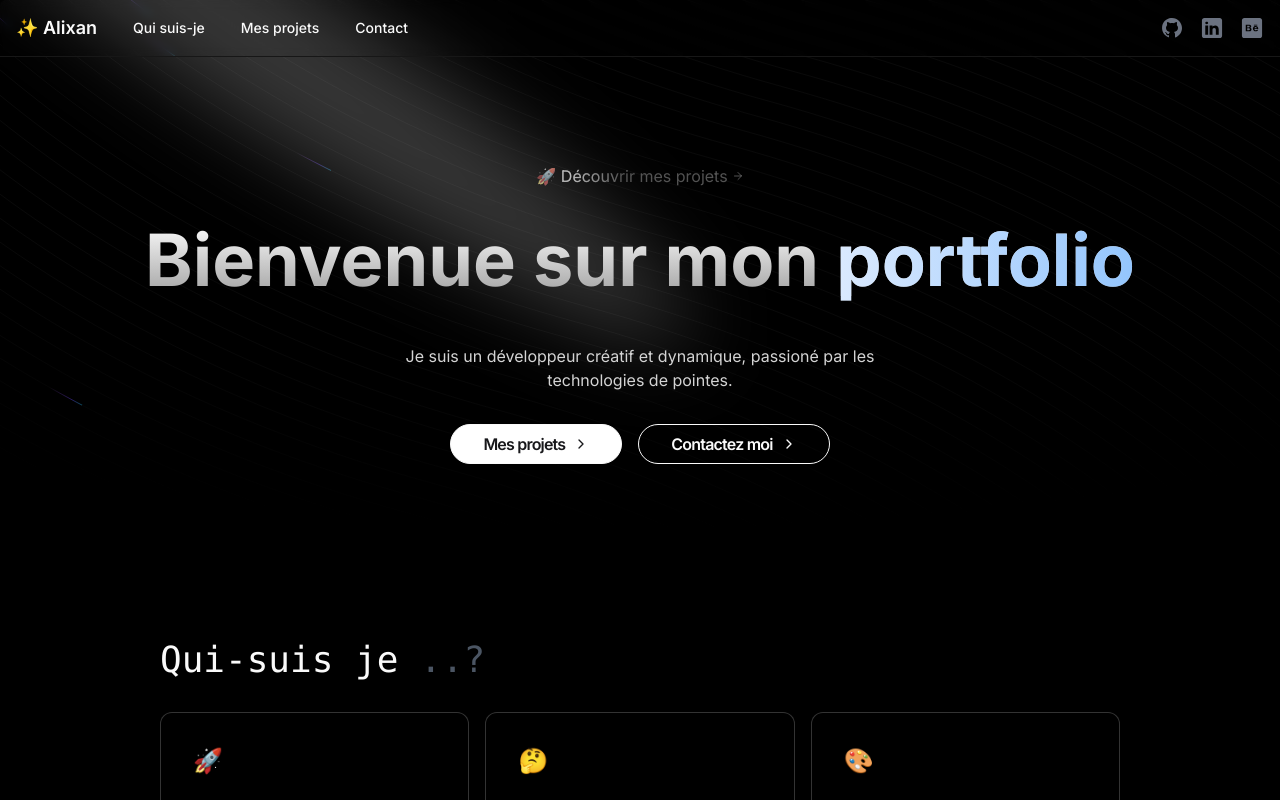
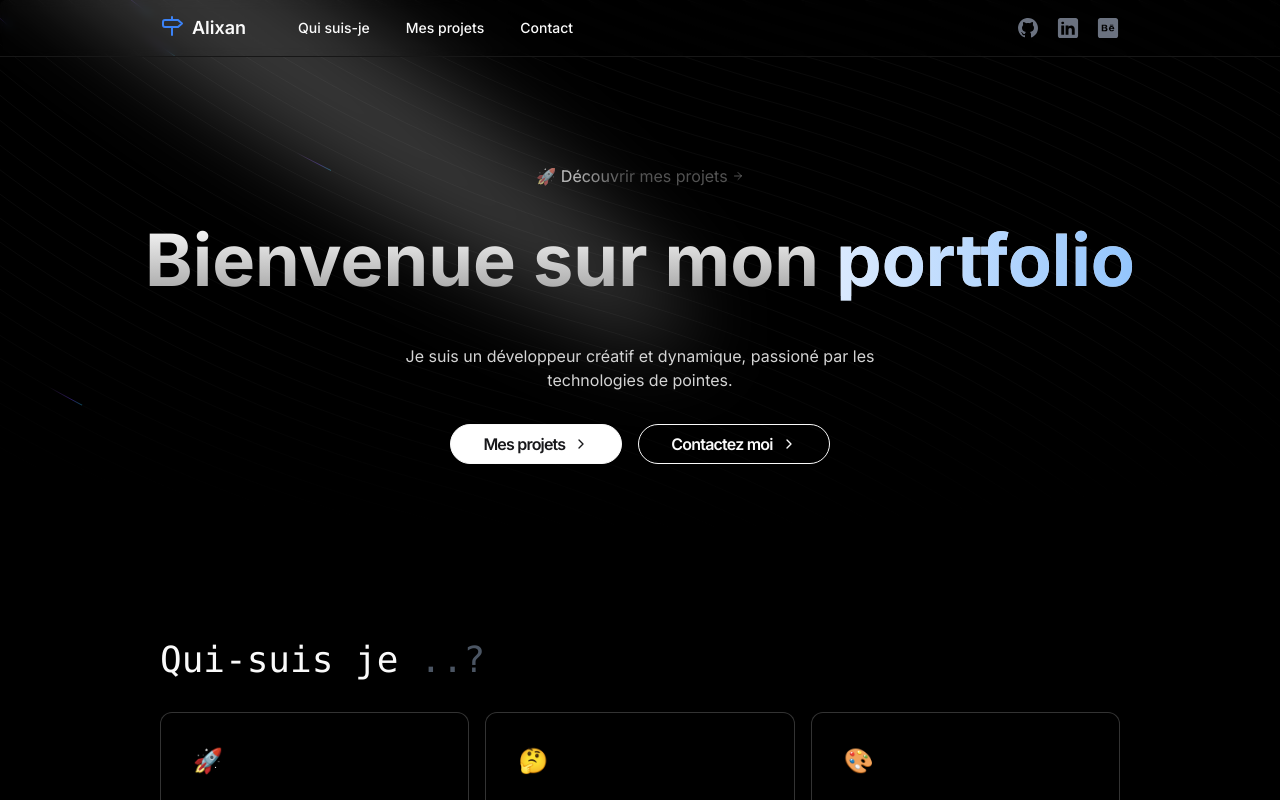
Before and after one commit to Alixanb/portfolio-temp, a Next.js app: page / in a window 1280 px wide. Shown: the top 800 px of the page. Built offline with nearby package versions, Linux system fonts and the light colour scheme.

Commit message:
fix: nav; chore: responsive

```diff
--- a/app/layout.tsx
+++ b/app/layout.tsx
@@ -61,7 +61,9 @@ export default function RootLayout({
 }>) {
   return (
     <html lang="fr" className="dark scroll-smooth ">
-      <body className={cn("bg-black", inter.className)}>{children}</body>
+      <body className={cn("bg-black max-w-screen", inter.className)}>
+        {children}
+      </body>
     </html>
   );
 }
--- a/src/components/base/Contact.tsx
+++ b/src/components/base/Contact.tsx
@@ -3,7 +3,7 @@ import Link from "next/link";
 
 export default function Contact() {
   return (
-    <section className="grid grid-cols-1 md:grid-cols-2 gap-8 items-end">
+    <section className="grid grid-cols-1 md:grid-cols-2 gap-8 items-stretch justify-start">
       <div>
         <p className="text-lg mb-8">
           J&apos;aimerais avoir de vos nouvelles! Que vous ayez une question, un
@@ -27,7 +27,7 @@ export default function Contact() {
           </Link>
         </div>
       </div>
-      <div className="flex flex-col space-y-4 ml-auto w-28">
+      <div className="flex flex-col space-y-4 max-sm:pt-16 lg:ml-auto w-28">
         <Link
           className="text-lg hover:text-gray-300 flex items-center justify-between font-mono"
           href="https://github.com/Alixanb"
--- a/src/components/base/Nav.tsx
+++ b/src/components/base/Nav.tsx
@@ -1,8 +1,10 @@
 "use client";
 
 import { cn } from "@/lib/utils";
+import { Milestone } from "lucide-react";
 import Link from "next/link";
 import * as React from "react";
+import { Container } from "../layout/Section";
 import SocialsLinks from "../misc/SocialsLinks";
 import {
   NavigationMenu,
@@ -52,10 +54,13 @@ const components: { title: string; href: string; description: string }[] = [
 
 export function Nav() {
   return (
-    <div className="fixed flex justify-between px-4 py-2 border-b border-neutral-900 w-full backdrop-blur-sm z-50 items-center">
+    <div className="fixed  px-4 py-2 border-b border-neutral-900 w-full backdrop-blur-sm z-50 max-sm:hidden">
+      <Container className="flex justify-between items-center">
         <NavigationMenu>
           <NavigationMenuList>
-          <h1 className="font-semibold pr-4 text-lg">✨ Alixan</h1>
+            <h1 className="font-semibold pr-8 text-lg flex gap-2">
+              <Milestone stroke="default" className="stroke-blue-500" /> Alixan
+            </h1>
             <NavigationMenuItem>
               <Link href="#whoami" legacyBehavior passHref>
                 <NavigationMenuLink className={navigationMenuTriggerStyle()}>
@@ -80,6 +85,7 @@ export function Nav() {
           </NavigationMenuList>
         </NavigationMenu>
         <SocialsLinks />
+      </Container>
     </div>
   );
 }
```
Lines whose indentation alone changed are shown as unchanged.
